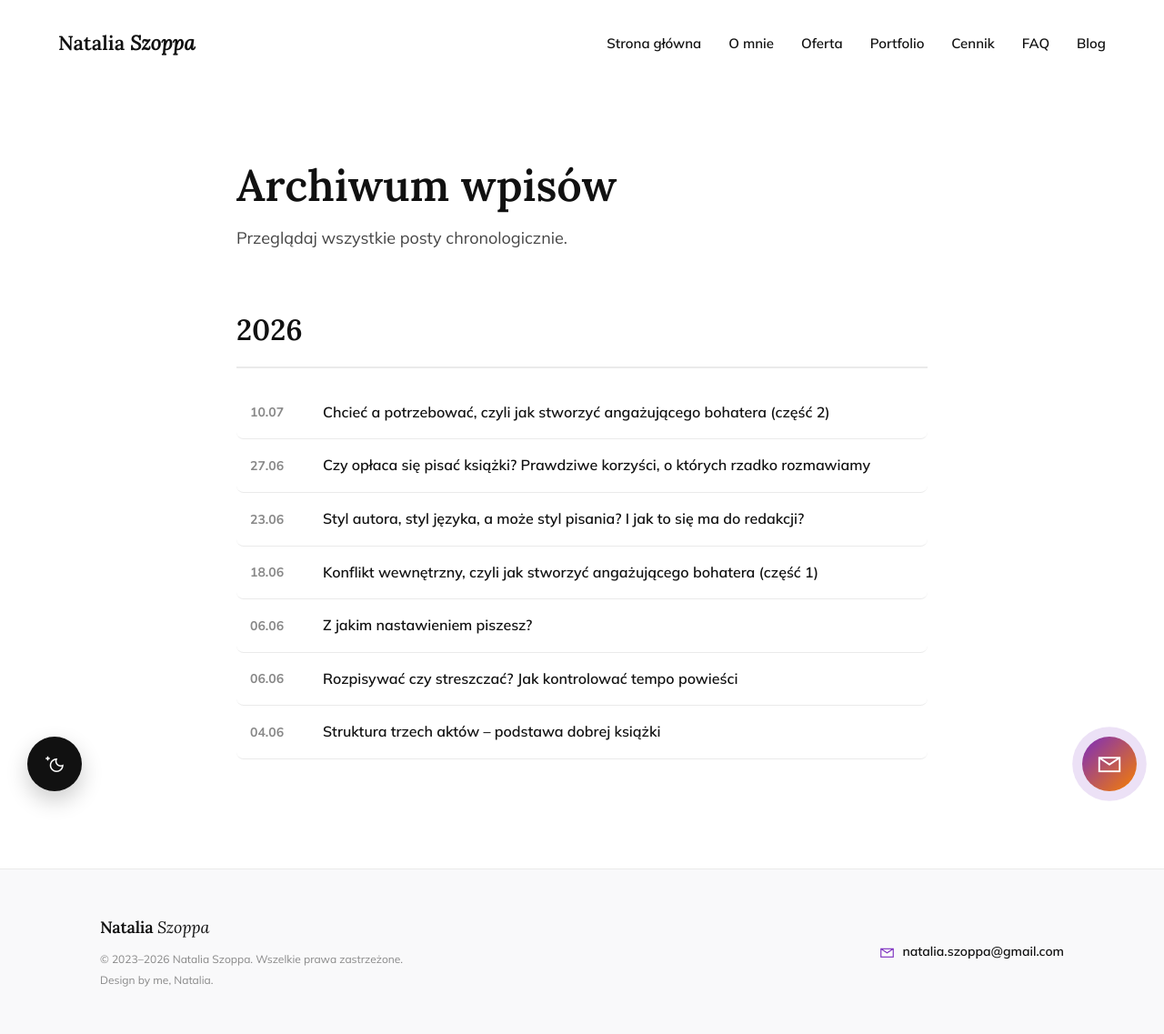
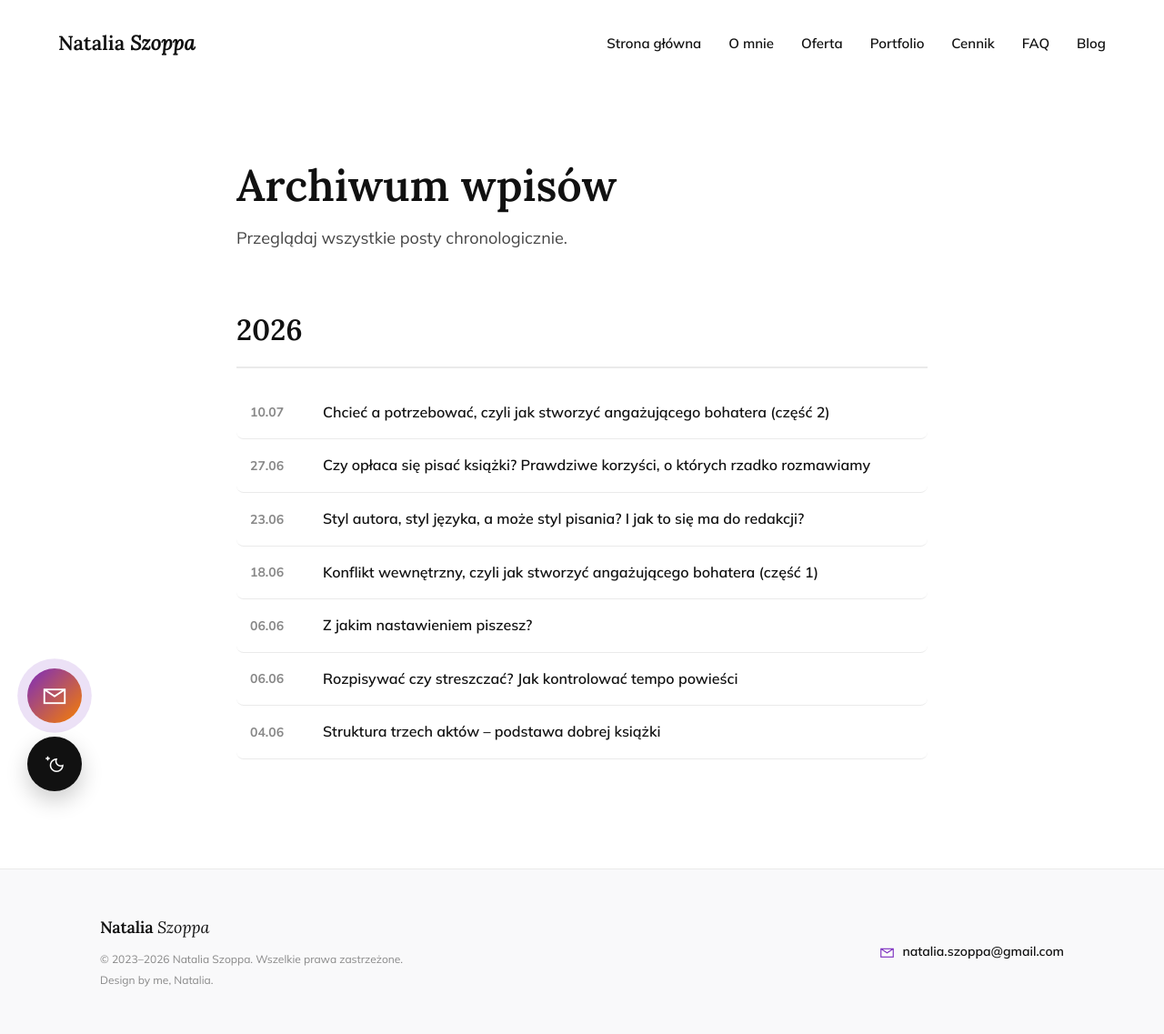
Before and after one commit to Bonnie00726/nataliaszoppa, a Jekyll site: the page built from archiwum.html, in a window 1280 px wide. Shown: the whole page at 91% size. Built offline with Jekyll 4.4.1, drawn with Linux system fonts in a browser that asks for light colours.

Commit message:
Update default.html

```diff
--- a/_layouts/default.html
+++ b/_layouts/default.html
@@ -56,7 +56,7 @@
     ========================================== */
     .global-floating-btn {
         position: fixed !important;
-        bottom: 30px !important;
+        left: 30px !important; /* Wspólne ustawienie lewej strony dla obu przycisków */
         width: 60px;
         height: 60px;
         border-radius: 50%;
@@ -70,9 +70,9 @@
         transition: transform 0.3s ease, box-shadow 0.3s ease, background 0.3s ease;
     }
 
-    /* Przycisk Kontaktowy (Koperta - po prawej) */
+    /* Przycisk Kontaktowy (Koperta - wyżej) */
     .btn-contact-global {
-        right: 30px !important;
+        bottom: 105px !important; /* 30px od dołu + 60px księżyc + 15px odstępu = 105px */
         background: var(--gradient, linear-gradient(135deg, #7b2cbf, #f77f00));
         color: #ffffff;
         font-size: 30px;
@@ -86,9 +86,9 @@
         animation: none;
     }
 
-    /* Przycisk Trybu Ciemnego (Księżyc - po lewej) */
+    /* Przycisk Trybu Ciemnego (Księżyc - na samym dole) */
     .btn-dark-global {
-        left: 30px !important;
+        bottom: 30px !important;
         background: var(--text-black, #111111);
         color: white;
         font-size: 24px;
@@ -131,16 +131,16 @@
     ========================================== */
     @media (max-width: 768px) {
         .global-floating-btn {
-            bottom: 20px !important; /* Idealne wyrównanie w pionie dla telefonów */
+            left: 20px !important; /* Wspólne wyrównanie lewej krawędzi dla telefonów */
             width: 50px;
             height: 50px;
         }
         .btn-contact-global {
-            right: 20px !important;
+            bottom: 85px !important; /* 20px od dołu + 50px księżyc + 15px odstępu = 85px */
             font-size: 26px;
         }
         .btn-dark-global {
-            left: 20px !important;
+            bottom: 20px !important;
             font-size: 22px;
         }
     }
```
